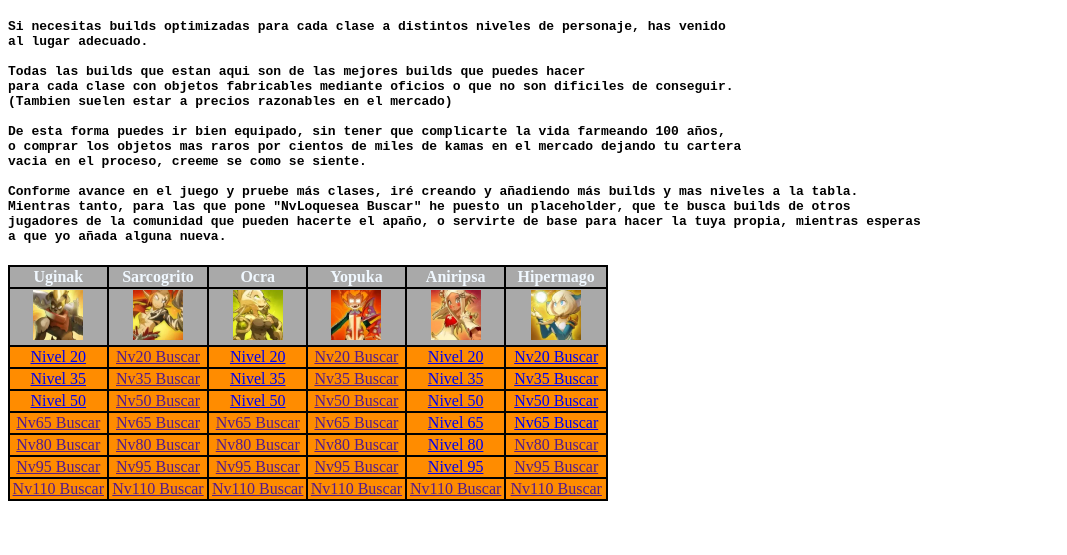
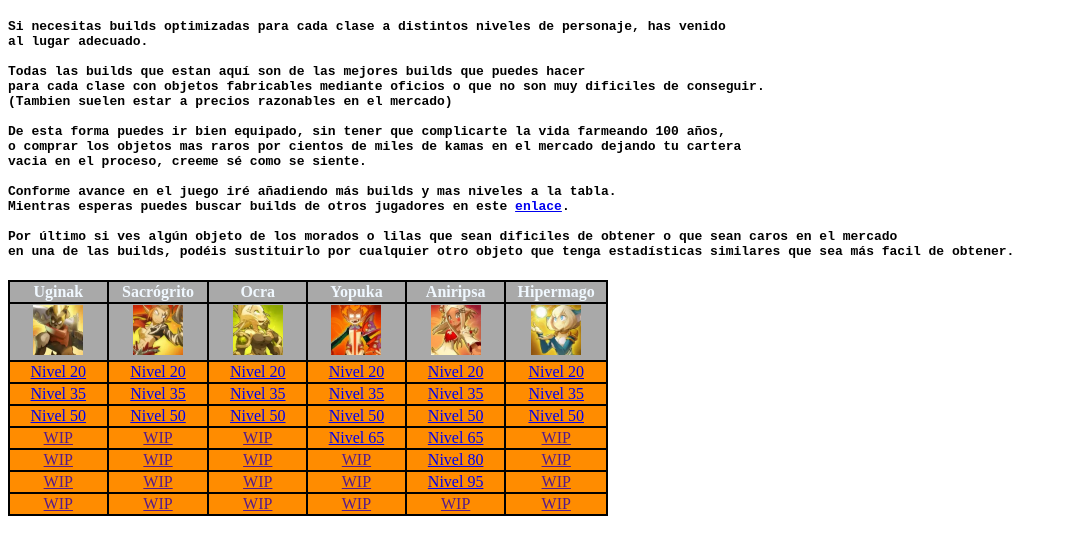
Before and after one commit to YellowDTG/wakfu-compendium, a plain HTML site: page index.html in a window 1280 px wide. Shown: the part 61-616 px from the top of the page, without its empty margins (0-1067 px from the left). Drawn offline with Linux system fonts and the light colour scheme.

Commit message:
Nuevas builds

```diff
--- a/index.html
+++ b/index.html
@@ -21,18 +21,19 @@
 Si necesitas builds optimizadas para cada clase a distintos niveles de personaje, has venido
 al lugar adecuado.
 
-Todas las builds que estan aqui son de las mejores builds que puedes hacer
-para cada clase con objetos fabricables mediante oficios o que no son dificiles de conseguir.
+Todas las builds que estan aquí son de las mejores builds que puedes hacer
+para cada clase con objetos fabricables mediante oficios o que no son muy dificiles de conseguir.
 (Tambien suelen estar a precios razonables en el mercado)
 
 De esta forma puedes ir bien equipado, sin tener que complicarte la vida farmeando 100 años,
 o comprar los objetos mas raros por cientos de miles de kamas en el mercado dejando tu cartera
-vacia en el proceso, creeme se como se siente.
+vacia en el proceso, creeme sé como se siente.
 
-Conforme avance en el juego y pruebe más clases, iré creando y añadiendo más builds y mas niveles a la tabla.
-Mientras tanto, para las que pone "NvLoquesea Buscar" he puesto un placeholder, que te busca builds de otros
-jugadores de la comunidad que pueden hacerte el apaño, o servirte de base para hacer la tuya propia, mientras esperas
-a que yo añada alguna nueva.
+Conforme avance en el juego iré añadiendo más builds y mas niveles a la tabla.
+Mientras esperas puedes buscar builds de otros jugadores en este <a href="https://zenithwakfu.com/builder" target="_blank">enlace</a>.
+
+Por último si ves algún objeto de los morados o lilas que sean dificiles de obtener o que sean caros en el mercado
+en una de las builds, podéis sustituirlo por cualquier otro objeto que tenga estadísticas similares que sea más facil de obtener.
 </pre></h4>
 
 <!--<a href="character.html" target="_self">
@@ -45,7 +46,7 @@ a que yo añada alguna nueva.
     <table width="600" style="background-color: black; color: aliceblue;">
         <tr style="background-color:darkgray;">
             <th width="100">Uginak</th>
-            <th width="100">Sarcogrito</th>
+            <th width="100">Sacrógrito</th>
             <th width="100">Ocra</th>
             <th width="100">Yopuka</th>
             <th width="100">Aniripsa</th>
@@ -64,19 +65,19 @@ a que yo añada alguna nueva.
                 <a href="https://zenithwakfu.com/builder/906ad" target="_blank">Nivel 20</a>
             </td>
             <td>
-                <a href="" target="_blank">Nv20 Buscar</a>
+                <a href="https://zenithwakfu.com/builder/c3e5d" target="_blank">Nivel 20</a>
             </td>
             <td>
                 <a href="https://zenithwakfu.com/builder/68c4b" target="_blank">Nivel 20</a>
             </td>
             <td>
-                <a href="" target="_blank">Nv20 Buscar</a>
+                <a href="https://zenithwakfu.com/builder/0109e" target="_blank">Nivel 20</a>
             </td>
             <td>
                 <a href="https://zenithwakfu.com/builder/50bc9" target="_blank">Nivel 20</a>
             </td>
             <td>
-                <a href="https://zenithwakfu.com/builder?jobs=19&level=1%2C20&page=1" target="_blank">Nv20 Buscar</a>
+                <a href="https://zenithwakfu.com/builder/1b928" target="_blank">Nivel 20</a>
             </td>
         </tr>
         <tr style="background-color: darkorange;" align="center">
@@ -84,19 +85,19 @@ a que yo añada alguna nueva.
                 <a href="https://zenithwakfu.com/builder/d83a0" target="_blank">Nivel 35</a>
             </td>
             <td>
-                <a href="" target="_blank">Nv35 Buscar</a>
+                <a href="https://zenithwakfu.com/builder/ff4a0" target="_blank">Nivel 35</a>
             </td>
             <td>
                 <a href="https://zenithwakfu.com/builder/a5c39" target="_blank">Nivel 35</a>
             </td>
             <td>
-                <a href="" target="_blank">Nv35 Buscar</a>
+                <a href="https://zenithwakfu.com/builder/bb2be" target="_blank">Nivel 35</a>
             </td>
             <td>
                 <a href="https://zenithwakfu.com/builder/95c96" target="_blank">Nivel 35</a>
             </td>
             <td>
-                <a href="https://zenithwakfu.com/builder?jobs=19&level=21%2C35&page=1" target="_blank">Nv35 Buscar</a>
+                <a href="https://zenithwakfu.com/builder/729a3" target="_blank">Nivel 35</a>
             </td>
         </tr>
         <tr style="background-color: darkorange;" align="center">
@@ -104,99 +105,99 @@ a que yo añada alguna nueva.
                 <a href="https://zenithwakfu.com/builder/06c66" target="_blank">Nivel 50</a>
             </td>
             <td>
-                <a href="" target="_blank">Nv50 Buscar</a>
+                <a href="https://zenithwakfu.com/builder/b000d" target="_blank">Nivel 50</a>
             </td>
             <td>
                 <a href="https://zenithwakfu.com/builder/0a012" target="_blank">Nivel 50</a>
             </td>
             <td>
-                <a href="" target="_blank">Nv50 Buscar</a>
+                <a href="https://zenithwakfu.com/builder/712f3" target="_blank">Nivel 50</a>
             </td>
             <td>
                 <a href="https://zenithwakfu.com/builder/ef6be" target="_blank">Nivel 50</a>
             </td>
             <td>
-                <a href="https://zenithwakfu.com/builder?jobs=19&level=36%2C50&page=1" target="_blank">Nv50 Buscar</a>
+                <a href="https://zenithwakfu.com/builder/94b90" target="_blank">Nivel 50</a>
             </td>
         </tr>
         <tr style="background-color: darkorange;" align="center">
             <td>
-                <a href="" target="_blank">Nv65 Buscar</a>
+                <a href="" target="_blank">WIP</a>
             </td>
             <td>
-                <a href="" target="_blank">Nv65 Buscar</a>
+                <a href="" target="_blank">WIP</a>
             </td>
             <td>
-                <a href="" target="_blank">Nv65 Buscar</a>
+                <a href="" target="_blank">WIP</a>
             </td>
             <td>
-                <a href="" target="_blank">Nv65 Buscar</a>
+                <a href="https://zenithwakfu.com/builder/69cfd" target="_blank">Nivel 65</a>
             </td>
             <td>
                 <a href="https://zenithwakfu.com/builder/cf0b9" target="_blank">Nivel 65</a>
             </td>
             <td>
-                <a href="https://zenithwakfu.com/builder?jobs=19&level=51%2C65&page=1" target="_blank">Nv65 Buscar</a>
+                <a href="" target="_blank">WIP</a>
             </td>
         </tr>
         <tr style="background-color: darkorange;" align="center">
             <td>
-                <a href="" target="_blank">Nv80 Buscar</a>
+                <a href="" target="_blank">WIP</a>
             </td>
             <td>
-                <a href="" target="_blank">Nv80 Buscar</a>
+                <a href="" target="_blank">WIP</a>
             </td>
             <td>
-                <a href="" target="_blank">Nv80 Buscar</a>
+                <a href="" target="_blank">WIP</a>
             </td>
             <td>
-                <a href="" target="_blank">Nv80 Buscar</a>
+                <a href="" target="_blank">WIP</a>
             </td>
             <td>
                 <a href="https://zenithwakfu.com/builder/c3772" target="_blank">Nivel 80</a>
             </td>
             <td>
-                <a href="" target="_blank">Nv80 Buscar</a>
+                <a href="" target="_blank">WIP</a>
             </td>
         </tr>
         <tr style="background-color: darkorange;" align="center">
             <td>
-                <a href="" target="_blank">Nv95 Buscar</a>
+                <a href="" target="_blank">WIP</a>
             </td>
             <td>
-                <a href="" target="_blank">Nv95 Buscar</a>
+                <a href="" target="_blank">WIP</a>
             </td>
             <td>
-                <a href="" target="_blank">Nv95 Buscar</a>
+                <a href="" target="_blank">WIP</a>
             </td>
             <td>
-                <a href="" target="_blank">Nv95 Buscar</a>
+                <a href="" target="_blank">WIP</a>
             </td>
             <td>
                 <a href="https://zenithwakfu.com/builder/9f63d" target="_blank">Nivel 95</a>
             </td>
             <td>
-                <a href="" target="_blank">Nv95 Buscar</a>
+                <a href="" target="_blank">WIP</a>
             </td>
         </tr>
         <tr style="background-color: darkorange;" align="center">
             <td>
-                <a href="" target="_blank">Nv110 Buscar</a>
+                <a href="" target="_blank">WIP</a>
             </td>
             <td>
-                <a href="" target="_blank">Nv110 Buscar</a>
+                <a href="" target="_blank">WIP</a>
             </td>
             <td>
-                <a href="" target="_blank">Nv110 Buscar</a>
+                <a href="" target="_blank">WIP</a>
             </td>
             <td>
-                <a href="" target="_blank">Nv110 Buscar</a>
+                <a href="" target="_blank">WIP</a>
             </td>
             <td>
-                <a href="" target="_blank">Nv110 Buscar</a>
+                <a href="" target="_blank">WIP</a>
             </td>
             <td>
-                <a href="" target="_blank">Nv110 Buscar</a>
+                <a href="" target="_blank">WIP</a>
             </td>
         </tr>
     </table>
```
